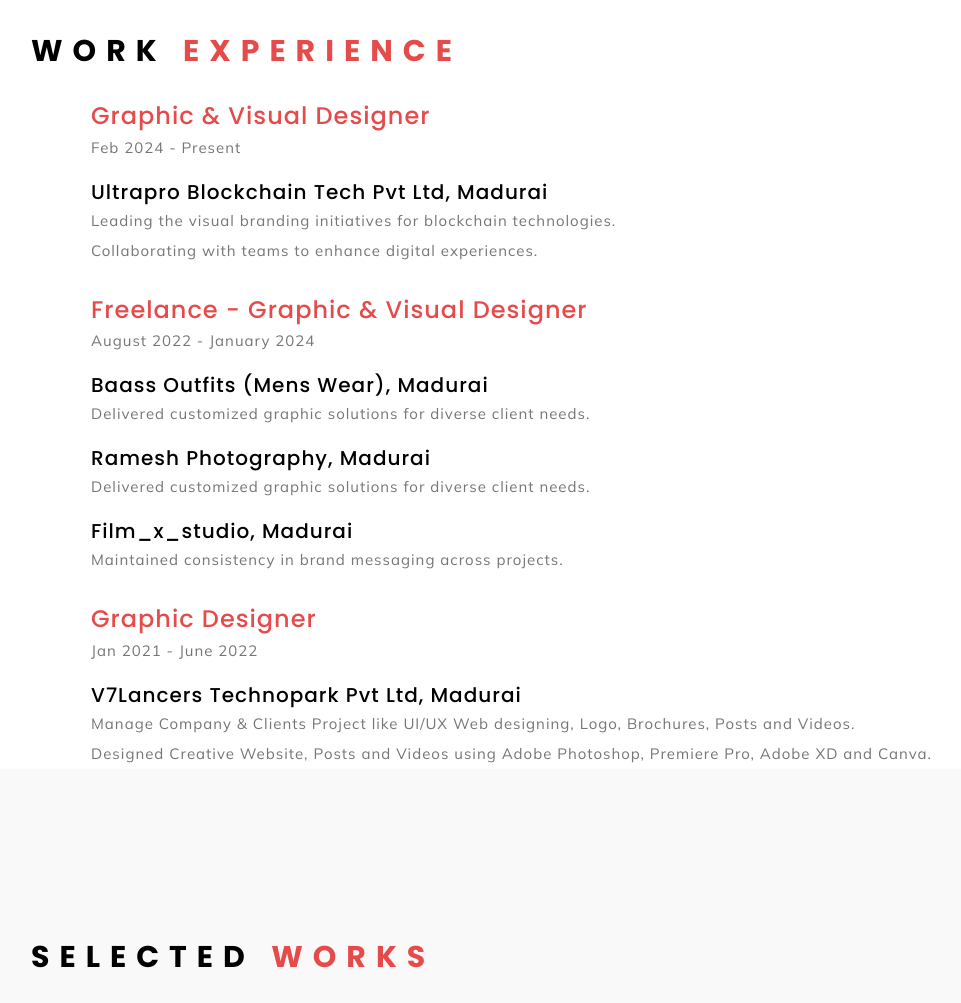
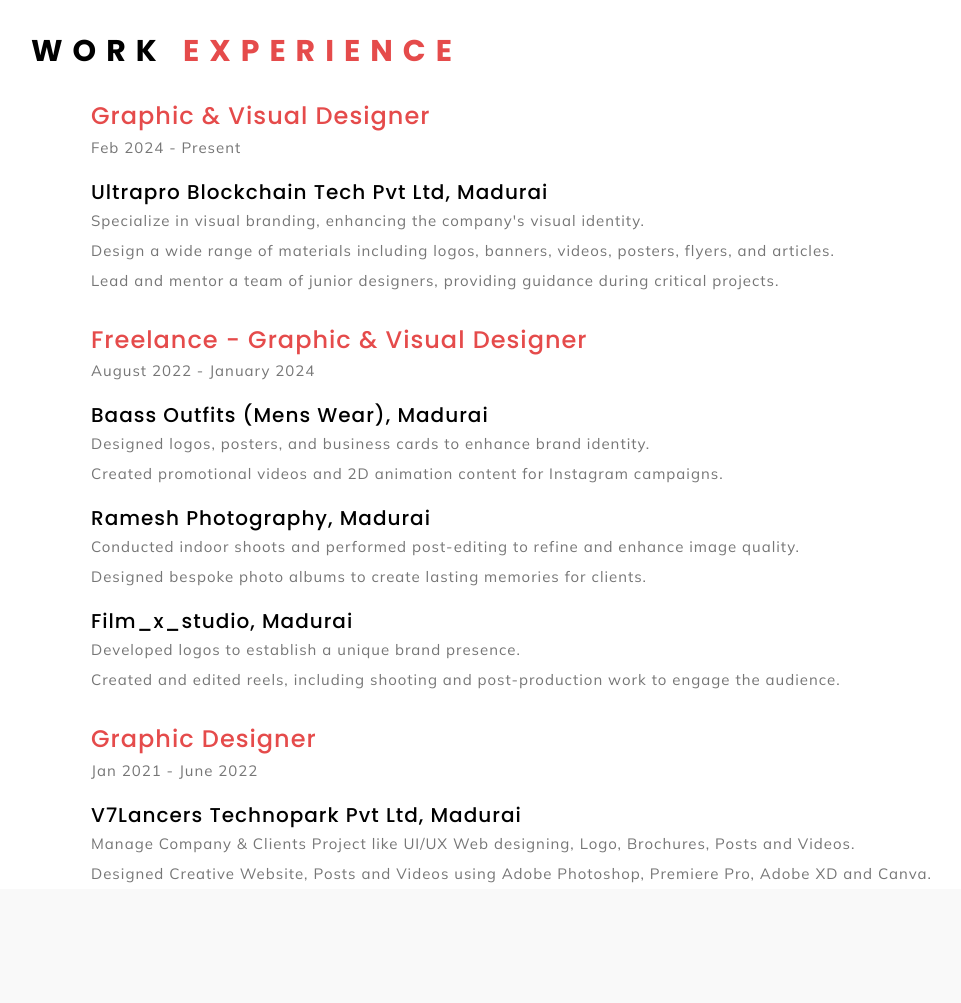
Before and after one commit to Harshankrishna/My_portfolio_2024, a plain HTML site: page index.html in a window 1280 px wide. Shown: the part 1658-2661 px from the top of the page, without its empty margins (49-1010 px from the left). Drawn offline with Linux system fonts and the light colour scheme; no server answers; files whose address does not match are found by name.

Commit message:
update desc

```diff
--- a/index.html
+++ b/index.html
@@ -305,11 +305,16 @@
                   </h5>
                   <div class="st-resume-timeline-text">
                     <p>
-                      Leading the visual branding initiatives for blockchain
-                      technologies.
+                      Specialize in visual branding, enhancing the company's
+                      visual identity.
                     </p>
                     <p>
-                      Collaborating with teams to enhance digital experiences.
+                      Design a wide range of materials including logos, banners,
+                      videos, posters, flyers, and articles.
+                    </p>
+                    <p>
+                      Lead and mentor a team of junior designers, providing
+                      guidance during critical projects.
                     </p>
                   </div>
 
@@ -329,8 +334,12 @@
                     </h5>
                     <div class="st-resume-timeline-text">
                       <p>
-                        Delivered customized graphic solutions for diverse
-                        client needs.
+                        Designed logos, posters, and business cards to enhance
+                        brand identity.
+                      </p>
+                      <p>
+                        Created promotional videos and 2D animation content for
+                        Instagram campaigns.
                       </p>
                     </div>
                     <h5 class="st-resume-timeline-subtitle">
@@ -338,8 +347,12 @@
                     </h5>
                     <div class="st-resume-timeline-text">
                       <p>
-                        Delivered customized graphic solutions for diverse
-                        client needs.
+                        Conducted indoor shoots and performed post-editing to
+                        refine and enhance image quality.
+                      </p>
+                      <p>
+                        Designed bespoke photo albums to create lasting memories
+                        for clients.
                       </p>
                     </div>
                     <div class="st-height-b50 st-height-lg-b30"></div>
@@ -348,8 +361,11 @@
                     </h5>
                     <div class="st-resume-timeline-text">
                       <p>
-                        Maintained consistency in brand messaging across
-                        projects.
+                        Developed logos to establish a unique brand presence.
+                      </p>
+                      <p>
+                        Created and edited reels, including shooting and
+                        post-production work to engage the audience.
                       </p>
                     </div>
                   </div>
```
